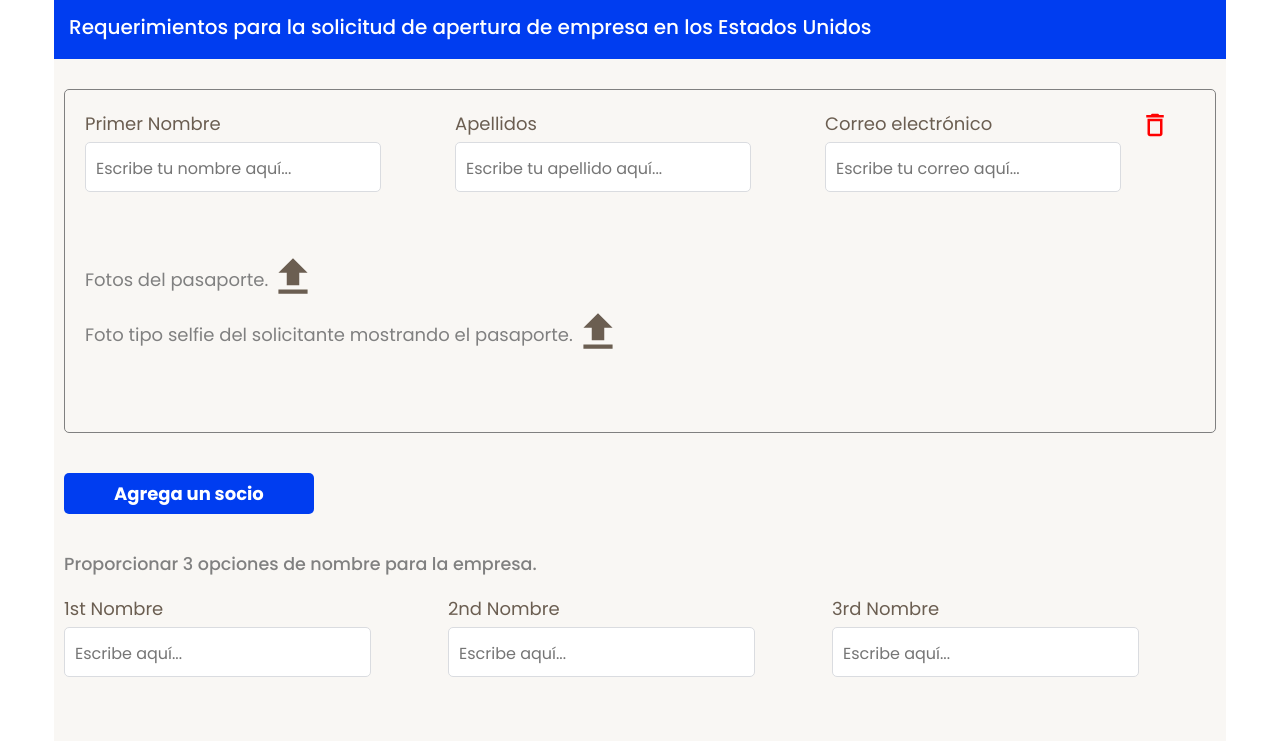
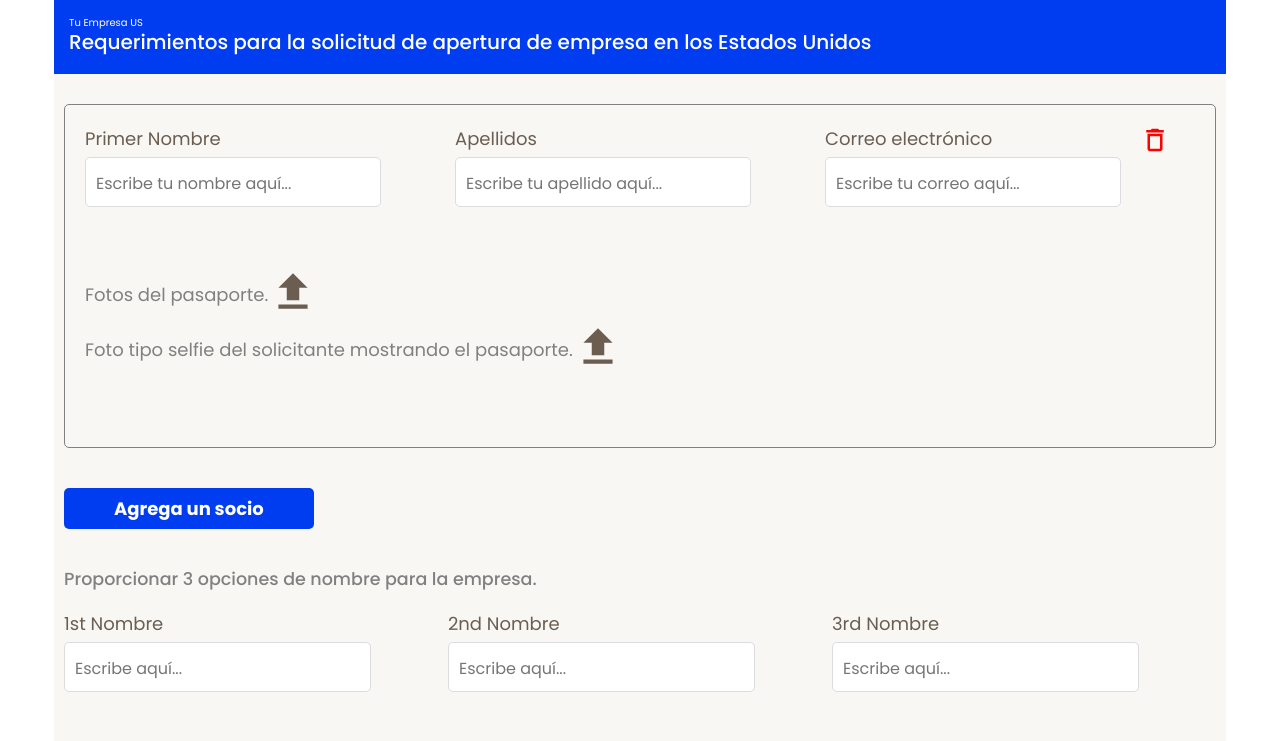
Before and after one commit to jesuscarrasquel/tuempresaapp, a React (Create React App) app in the folder client/: page /formulario in a window 1280 px wide. Shown: the top 741 px of the page. Built offline with nearby package versions, Linux system fonts and the light colour scheme.

Commit message:
casi logo

```diff
--- a/client/src/pages/formulario/Formulario.jsx
+++ b/client/src/pages/formulario/Formulario.jsx
@@ -136,6 +136,10 @@ export default function Formulario() {
         {({ errors, isSubmitting, values, setFieldValue }) => (
           <Form>
             <div className="header__formulario">
+              <div className="company-name">
+                <span>Tu Empresa US</span>
+                {/* <img src={Logo} alt="Tu empresa US Logo" className="logo" /> */}
+              </div>
               <h2>
                 Requerimientos para la solicitud de apertura de empresa en los
                 Estados Unidos
```
